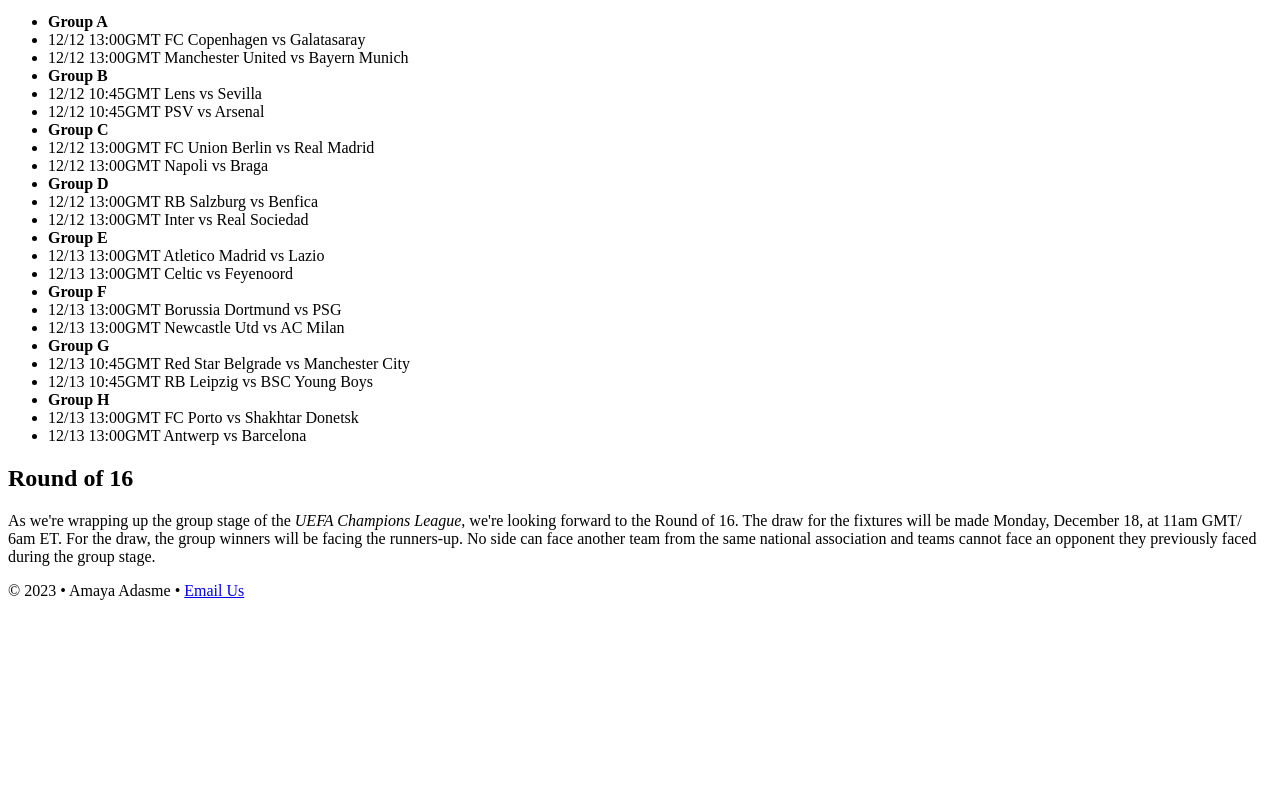
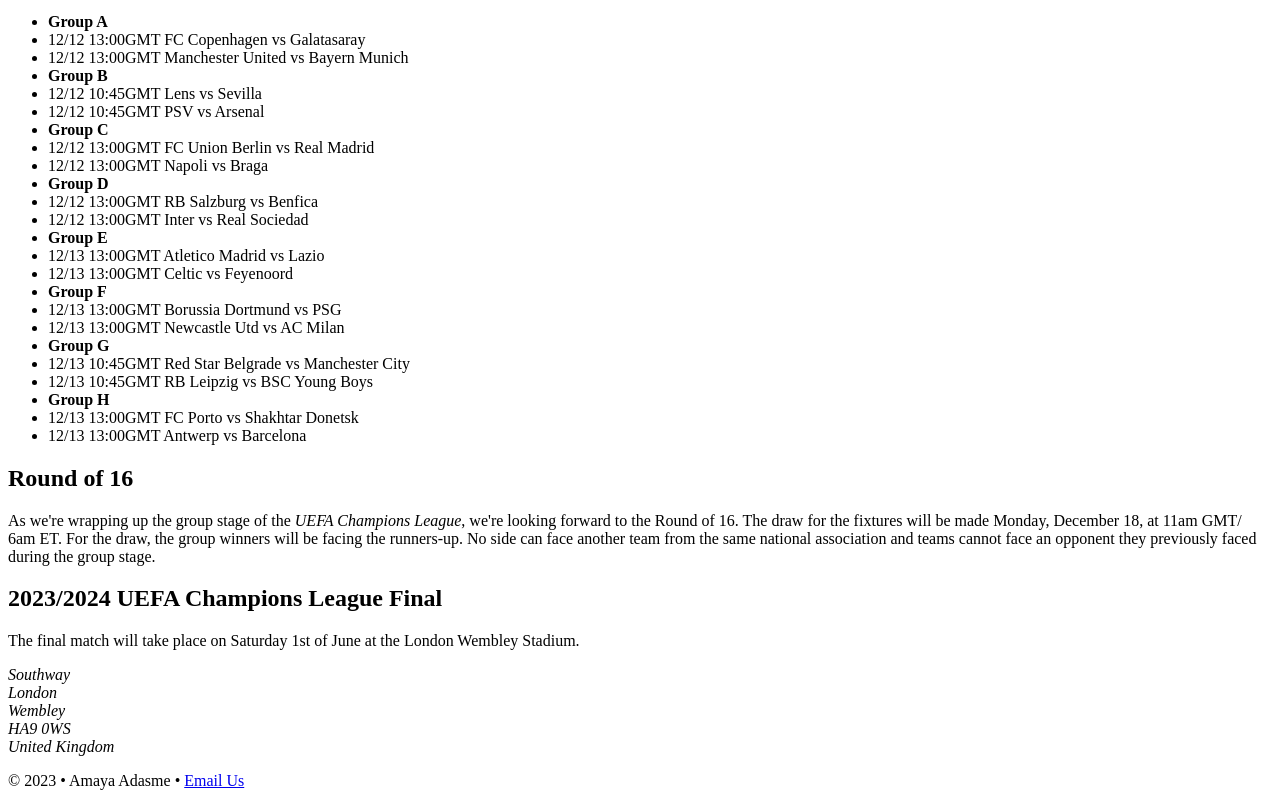
Before and after one commit to amiadasme/dwdd1600, a plain HTML site: page 03hand-coding/schedule.html in a window 1280 px wide. Shown: the part 251-1057 px from the top of the page. Before the commit the page ends 867 px from the top, so only its background shows below. Drawn offline with Linux system fonts and the light colour scheme.

Commit message:
Update schedule.html

```diff
--- a/03hand-coding/schedule.html
+++ b/03hand-coding/schedule.html
@@ -63,6 +63,16 @@
         <h2>Round of 16</h2>
         <p>As we're wrapping up the group stage of the <em>UEFA Champions League</em>, we're looking forward to the Round of 16. The draw for the fixtures will be made Monday, December 18, at 11am GMT/ 6am ET. For the draw, the group winners will be facing the runners-up. No side can face another team from the same national association and teams cannot face an opponent they previously faced during the group stage. </p>
 
+        <h2>2023/2024 UEFA Champions League Final</h2>
+        <p>The final match will take place on Saturday 1st of June at the London Wembley Stadium.</p>
+        <address>
+        Southway<br>
+        London<br>
+        Wembley<br>
+        HA9 0WS<br>
+        United Kingdom<br>
+        </address>
+
     </main>
 
 <!-- Start of the page footer -->
```
